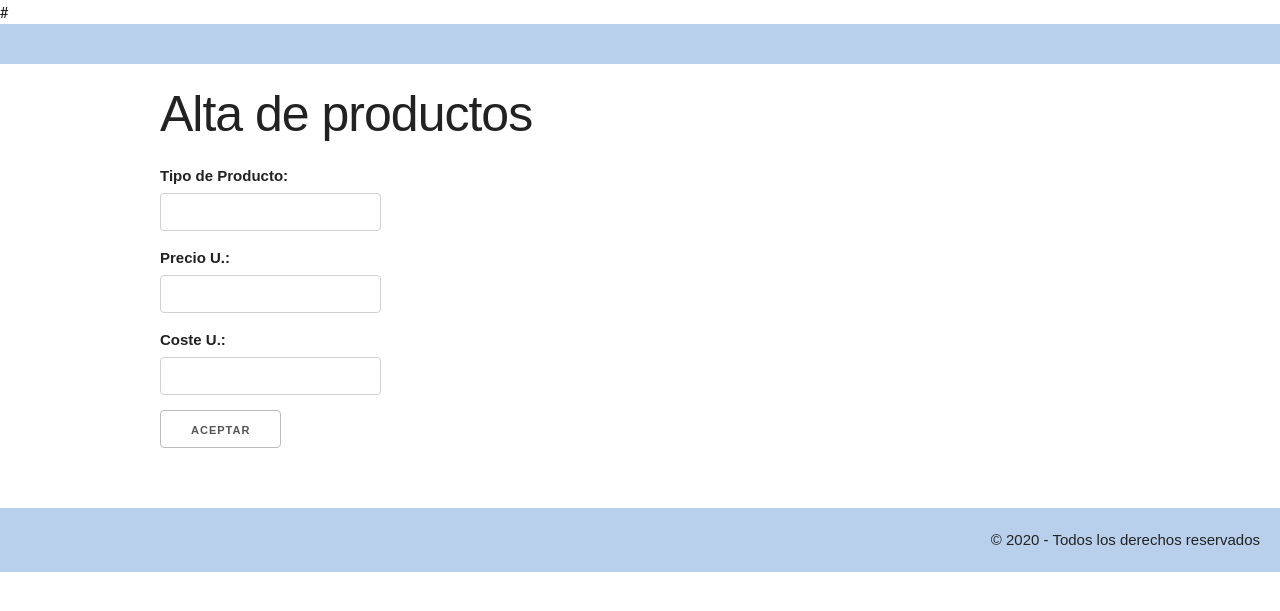
After one commit to Ramoncheri/ventas, a Flask app: page /altaProducto in a window 1280 px wide. The commit adds this page. Shown: the top 611 px of the page. Run offline with Flask 2, Linux system fonts and the light colour scheme.

Commit message:
Formulario alta productos

```diff
--- a/run.py
+++ b/run.py
@@ -1,5 +1,5 @@
-from flask import Flask, render_template, request
-import csv
+from flask import Flask, render_template, request, redirect, url_for
+import csv, sqlite3
 
 app = Flask(__name__)
 
@@ -8,7 +8,7 @@ app = Flask(__name__)
 #while linea != '':
  #   registro= linea.split(',')
 
-
+BBDD= './data/ventas.db'
 
 @app.route('/')
 def index():
@@ -44,3 +44,30 @@ def paises():
                 d[linea[1]]= {'ingresos': float(linea[11]), 'beneficios': float(linea[13])}
 
     return render_template('paises.html', titulo= 'Global S.L', ventas=d)
+
+@app.route('/productos')
+def productos():
+    conn= sqlite3.connect(BBDD)
+    c= conn.cursor()
+
+    query= "SELECT id, tipo_producto, precio_unitario, coste_unitario FROM productos;"
+    productos= c.execute(query).fetchall()
+
+    conn.close()
+    return render_template('productos.html', productos= productos)
+
+@app.route("/altaProducto", methods=["GET", "POST"])
+def altaProducto():
+    if request.method=='GET':
+        return render_template('newProduct.html')
+    else:
+        conn=sqlite3.connect(BBDD)
+        c= conn.cursor()
+        query= "INSERT INTO productos(tipo_producto, precio_unitario, coste_unitario) values (?,?,?);"
+        datos= (request.values.get('tipo_producto'), request.values.get('precio_unitario'), request.values.get('coste_unitario'))
+        c.execute(query, datos)
+
+        conn.commit()
+        conn.close()
+
+        return redirect(url_for("productos")) #va a la ruta productos. productos es el nombre de la funcion que queremos ejecutar
--- a/templates/base.html
+++ b/templates/base.html
@@ -2,7 +2,7 @@
 <head>
     <meta charset="UTF-8">
     <meta name="viewport" content="width=device-width, initial-scale=1.0">
-    <title> {{titulo}} {% block titulo %}{% endblock%}   </title>
+    <title> {{titulo}} {% block titulo %}{% endblock%}</title>
 # <link rel="stylesheet" href="/static/styles.css">
 <link rel="stylesheet" href="/static/normalize.css">
 <link rel="stylesheet" href="/static/skeleton.css">
--- /dev/null
+++ b/templates/newProduct.html
@@ -0,0 +1,17 @@
+{% extends 'base.html' %}
+
+{% block titulo %} Alta de productos {% endblock %}
+
+{% block contenido %}
+    <h1>Alta de productos </h1>
+    <form class= "u-full-width" action="/altaProducto" method="post">
+        <label for="tipo_producto">Tipo de Producto:</label>
+        <input type= 'text' name='tipo_producto' id="tipo_producto"/>
+        <label for="precio_unitario">Precio U.:</label>
+        <input type="number" name= "precio_unitario" id="precio_unitario" step="0.01">
+        <label for="coste_unitario">Coste U.:</label>
+        <input type="number" name= "coste_unitario" id="coste_unitario" step="0.01"><br/>
+        <input type="submit"  value="Aceptar">
+
+    </form>
+{% endblock %}
--- a/templates/paises.html
+++ b/templates/paises.html
@@ -5,9 +5,6 @@ Ventas por país
 {% endblock%}
 
 {% block contenido %}
-
-
-
 
     <h1>Ventas por pais</h1>
     <h2>Región: {{request.values['region']}}</h2>
```
Also changed, not shown: cargaproductos.py (+17 -9 lines), templates/productos.html (added, +26 -0 lines), data/ventas.db.
